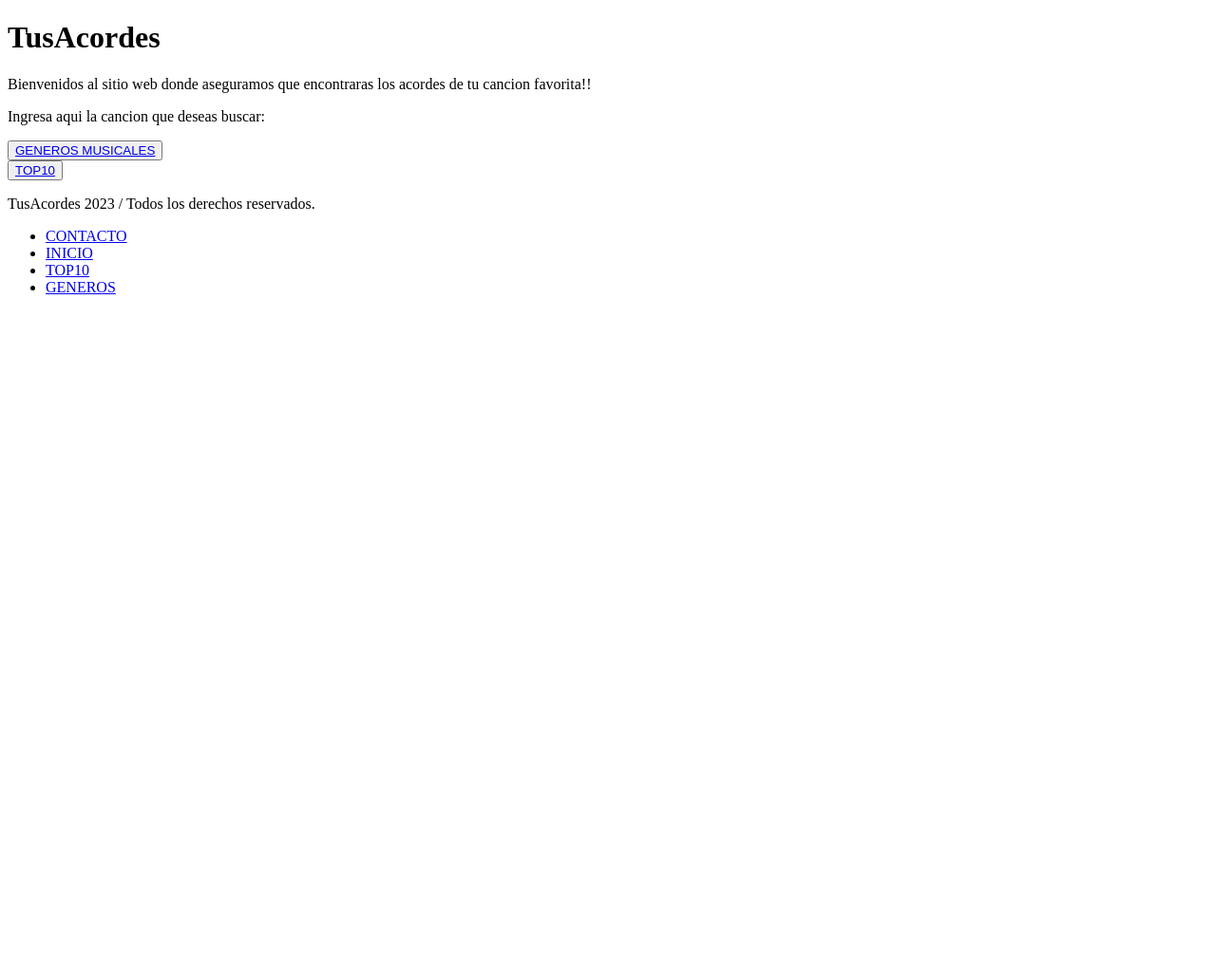
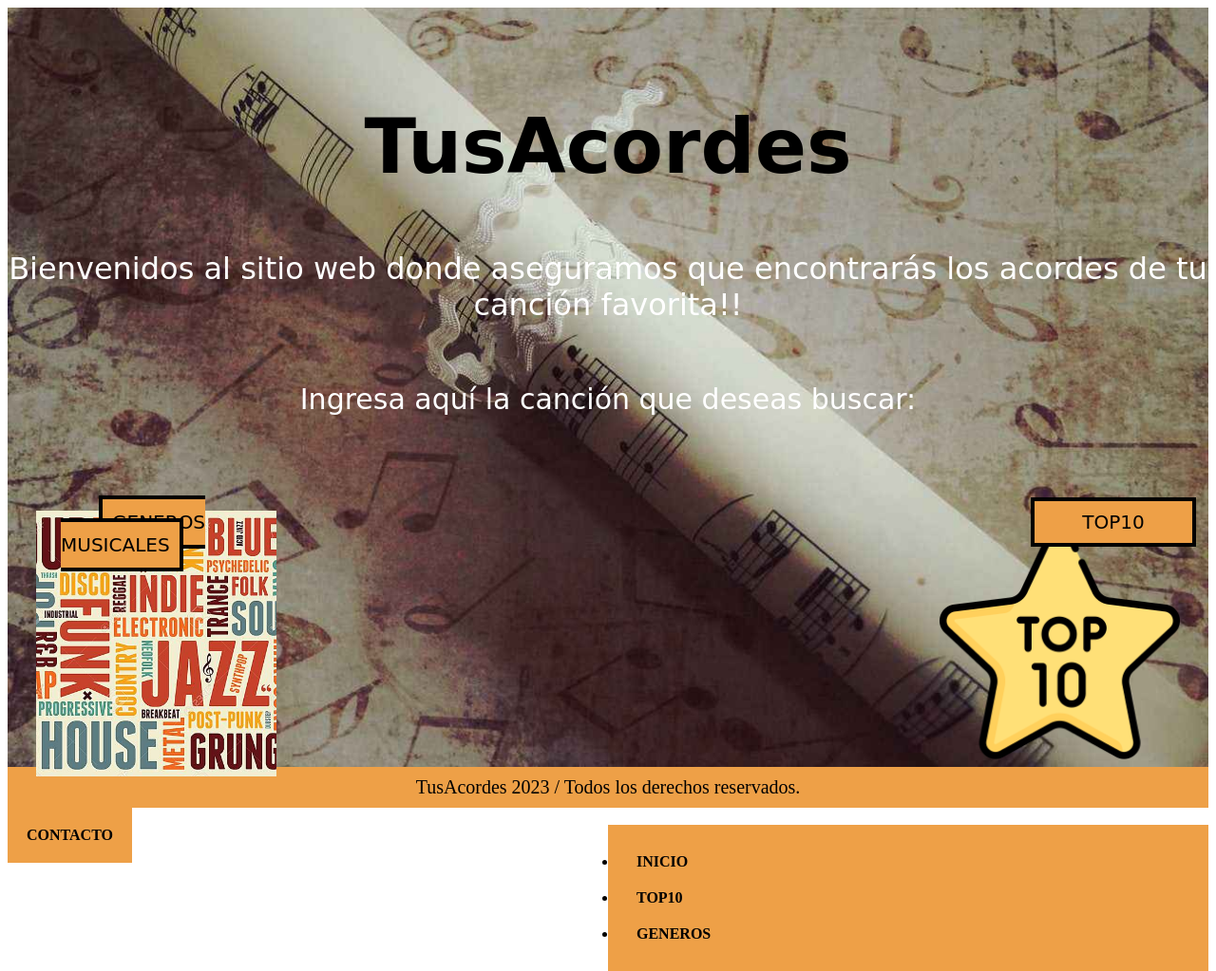
Before and after one commit to Osolfo/Pre-entregable2, a website: page index.html in a window 1280 px wide. Shown: the whole page at 95% size. Before the commit the page ends 800 px from the top, so only its background shows below. Drawn offline with nearby package versions, Linux system fonts and the light colour scheme; files that its build step writes are made by us from their sources; a web font is replaced by a local one.

Commit message:
Implementacion de sass

```diff
--- a/css/styles.css
+++ /dev/null
@@ -1,169 +0,0 @@
-*{
-    margin: 0;
-    padding: 0;
-    box-sizing: border-box;
-}
-
-.fondo{
-    width: 100%;
-    height: 100vh;
-    background-image: url(../images/fondo.jpg);
-    background-repeat: no-repeat;
-    background-size: cover;
-    background-position: center;
-}
-
-h1{ /*tusacordes*/
-    color: black;
-    text-align: center;
-    font-size: 500%;
-    padding-top: 100px;
-    font-family: 'Lugrasimo', cursive;
-}
-
-.ingresaaqui{
-    font-size: 30px;
-}
-
-body p{
-    font-family: 'Caprasimo', cursive;
-    text-align: center;
-    font-size: 200%;
-    color: white;
-    padding-top: 5%;
-}
-
-.generosdiv{/*GENEROSMUSICALES*/
-    width: 20%;
-    height: 47vh;
-    padding: 20px 100px;
-    margin-left: 50px;
-    margin-bottom: 0px;
-    float: left;
-    display: inline ;
-    background-color: transparent;
-    background-image: url(../images/generos.jpeg);
-    background-repeat: no-repeat;
-    background-position: center;
-    background-size: contain;
-}
-
-.musicales{
-    text-decoration: none;
-    color:black;
-    display: inline;
-    padding: 10px 10px;
-    font-family: 'Caprasimo', cursive;
-    font-size: 13px;
-    background-color: rgb(238, 160, 71);
-    border: 4px solid black;
-}
-
-.top10div{/*top10*/
-    width: 20%;
-    height: 47%;
-    padding: 20px 100px;
-    margin-right: 50px;
-    float: right;
-    display: inline ;
-    background-color: transparent;
-    background-image: url(../images/top10.png);
-    background-repeat: no-repeat;
-    background-position: center;
-    background-size: contain;
-}
-
-.botontop10{
-    text-decoration: none;
-    color:black;
-    display: inline;
-    padding: 10px 50px;
-    font-family: 'Caprasimo', cursive;
-    font-size: 15px;
-    background-color: rgb(238, 160, 71);
-    border: 4px solid black;
-}
-
-#CANCIONES{ /*solo en el top10*/
-    color: blue;
-}
-
-
-#CONTACTO{ /*va solo siempre a la izquierda*/
-    color: black;
-    float: left;
-    padding: 0px 0px 0px 50px;
-    text-decoration: none;
-}
-
-.Contactofooter{
-    float: left;
-}
-
-.pie{
-    float: right;
-    display: flex;
-}
-
-
-#INICIO{
-    color: black;
-    text-decoration: none;
-    margin: 20px;
-}
-#TOPTEN{
-    color: black;
-    text-decoration: none;
-    margin: 20px;
-}
-
-#GENEROS{
-    color: black;
-    text-decoration: none;
-    list-style-type: none;
-    margin: 20px;
-}
-
-ul{
-    list-style-type: none;
-    margin: 0px;
-    padding: 0px;
-}
-
-footer{
-    width: 100%;
-    height: 10%;
-    background-color: rgb(238, 160, 71);
-    background-repeat: no-repeat;
-    background-size: cover;
-    background-position: center;
-}
-
-.derechosreservados{
-    background-color: rgb(238, 160, 71);
-    color: black;
-    font-size: 30px;
-    text-align: center;
-    padding: 10px;
-    font-size: 20px;
-}
-
-/*SECCION CONTACTO*/
-
-.parrafocontacto{
-    margin-left: 400px;
-    margin-top: 100px;
-    text-align: center;
-    width: 60%;
-    height: 40%;
-    background-color: transparent;
-    background-repeat: no-repeat;
-    background-size: contain;
-    font-size: 20px;
-}
-
-.contactoinfo{
-    color: aqua;
-    text-align: justify;
-    font-size: 35px;
-}
--- a/index.html
+++ b/index.html
@@ -7,57 +7,46 @@
     <link rel="stylesheet" href="css/style.css">
     <link rel="preconnect" href="https://fonts.googleapis.com">
     <link rel="preconnect" href="https://fonts.gstatic.com" crossorigin>
-    <link rel="preconnect" href="https://fonts.googleapis.com">
-    <link rel="preconnect" href="https://fonts.googleapis.com">
-    <link rel="preconnect" href="https://fonts.gstatic.com" crossorigin>
     <link href="https://fonts.googleapis.com/css2?family=Lugrasimo&display=swap" rel="stylesheet">
-
 </head>
 <body>
     <div class="fondo">
         <h1>TusAcordes</h1>
-        <P>Bienvenidos al sitio web donde aseguramos que encontraras los acordes de tu cancion favorita!!</P>
-        <P class="ingresaaqui">Ingresa aqui la cancion que deseas buscar: </P>
+        <p>Bienvenidos al sitio web donde aseguramos que encontrarás los acordes de tu canción favorita!!</p>
+        <p class="ingresaaqui">Ingresa aquí la canción que deseas buscar:</p>
 
         <div class="generosdiv">
             <div>
-                <button>
-                    <a href="../html/generos.html" class="musicales">GENEROS MUSICALES</a>
-                </button>
+                <a href="html/generos.html" class="musicales">GENEROS MUSICALES</a>
             </div>
         </div>
 
         <div class="top10div">
             <div>
-                <button>
-                    <a href="../html/top10.html" class="botontop10" >TOP10</a>
-                </button>
+                    <a href="html/top10.html" class="botontop10">TOP10</a>
             </div>
-
         </div>
 
     </div>
 
-    <Footer>
+    <footer>
         <header>
             <nav>
                 <p class="derechosreservados">TusAcordes 2023 / Todos los derechos reservados.</p>
+                <div class="contactofooter">
                     <ul>
-                        <div>
-                            <div class="contactofooter">
-                                <li><a href="html/contacto.html"id="CONTACTO">CONTACTO</a></li>
-                            </div>
-                            <div class="pie">
-                                <li><a href="../Desarrollo Web/index.html"id="INICIO">INICIO</a></li>
-                                <li><a href="html/top10.html"id="TOPTEN">TOP10</a></li>
-                                <li><a href="html/generos.html"id="GENEROS">GENEROS</a></li>
-                            </div>
-                        </div>
+                        <li><a href="html/contacto.html" id="CONTACTO">CONTACTO</a></li>
                     </ul>
+                </div>
+                <div class="pie">
+                    <ul>
+                        <li><a href="../Desarrollo Web/index.html" id="INICIO">INICIO</a></li>
+                        <li><a href="html/top10.html" id="TOPTEN">TOP10</a></li>
+                        <li><a href="html/generos.html" id="GENEROS">GENEROS</a></li>
+                    </ul>
+                </div>
             </nav>
         </header>
-    </Footer>
-
+    </footer>
 </body>
-
 </html>
--- /dev/null
+++ b/scss/style.scss
@@ -0,0 +1,149 @@
+body{
+    *{
+        margin: 0;
+        padding: 0;
+        box-sizing: border-box;
+    }
+    .fondo{
+        width: 100%;
+        height: 100vh;
+        background-image: url(../images/fondo.jpg);
+        background-repeat: no-repeat;
+        background-size: cover;
+        background-position: center;
+
+        h1{ /*tusacordes*/
+            color: black;
+            text-align: center;
+            font-size: 500%;
+            padding-top: 100px;
+            font-family: 'Lugrasimo', cursive;
+        }
+
+        p{
+            font-family: 'Caprasimo', cursive;
+            text-align: center;
+            font-size: 200%;
+            color: white;
+            padding-top: 5%;
+        }
+
+        .ingresaaqui{
+            font-size: 30px;
+            padding-bottom: 50px;
+        }
+
+        .generosdiv{/*GENEROSMUSICALES*/
+            width: 20%;
+            height: 35%;
+            padding: 0px 26px;
+            margin-left: 30px;
+            margin-top: 50px;
+            float: left;
+            display: inline ;
+            background-color: transparent;
+            background-image: url(../images/generos.jpeg);
+            background-repeat: no-repeat;
+            background-position: center;
+            background-size: cover;
+
+            .musicales{
+                text-decoration: none;
+                color:black;
+                display: inline;
+                padding: 12px 10px;
+                margin-left:40px;
+                font-family: 'Caprasimo', cursive;
+                font-size: 20px;
+                background-color: rgb(238, 160, 71);
+                border: 4px solid black;
+            }
+        }
+        .top10div{/*top10*/
+            width: 20%;
+            height: 35%;
+            padding: 0px 26px;
+            margin-right: 30px;
+            margin-top: 50px;
+            float: right;
+            display: inline ;
+            background-color: transparent;
+            background-image: url(../images/top10.png);
+            background-repeat: no-repeat;
+            background-position: center;
+            background-size: contain;
+
+            .botontop10{
+                text-decoration: none;
+                color:black;
+                display: inline;
+                padding: 10px 50px;
+                font-family: 'Caprasimo', cursive;
+                font-size: 20px;
+                margin-left: 70px;
+                background-color: rgb(238, 160, 71);
+                border: 4px solid black;
+            }
+        }
+    }
+
+    footer{
+        header{
+            nav{
+                .derechosreservados{
+                    background-color: rgb(238, 160, 71);
+                    color: black;
+                    text-align: center;
+                    padding: 10px;
+                    font-size: 20px;
+                }
+
+                .Contactofooter{
+                    float: left;
+                    text-decoration: none;
+                }
+
+                #CONTACTO{ /*va solo siempre a la izquierda*/
+                    color: black;
+                    float: left;
+                    padding: 20px;
+                    text-decoration: none;
+                    background-color: rgb(238, 160, 71);
+                    font-weight: bold;
+                }
+
+                .pie{
+                    width: 50%;
+                    height: 10%;
+                    padding: 10px;
+                    float: right;
+                    display: flex;
+                    background-color: rgb(238, 160, 71);
+                    text-decoration: none;
+
+                    #INICIO{
+                        color: black;
+                        text-decoration: none;
+                        margin: 20px;
+                        display: flex;
+                        font-weight: bold;
+                    }
+                    #TOPTEN{
+                        color: black;
+                        text-decoration: none;
+                        margin: 20px;
+                        display: flex;
+                        font-weight: bold;
+                    }
+                    #GENEROS{
+                        color: black;
+                        text-decoration: none;
+                        margin: 20px;
+                        display: flex;
+                        font-weight: bold;
+                    }
+                }
+            }
+        }
+    }
+}
```
Also changed, not shown: package.json (added, +19 -0 lines), css/style.css (added), index2.html (deleted), scss/styles.scss (deleted), 1 other file.
